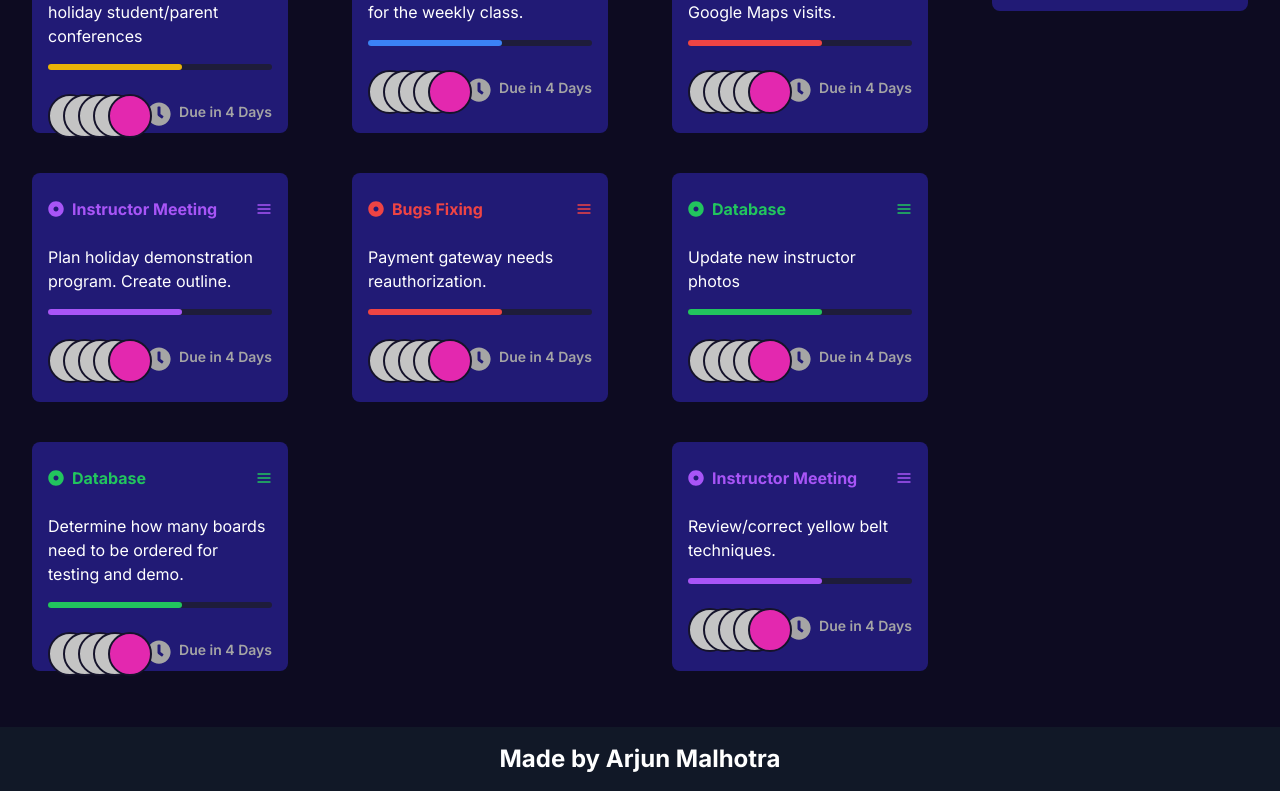
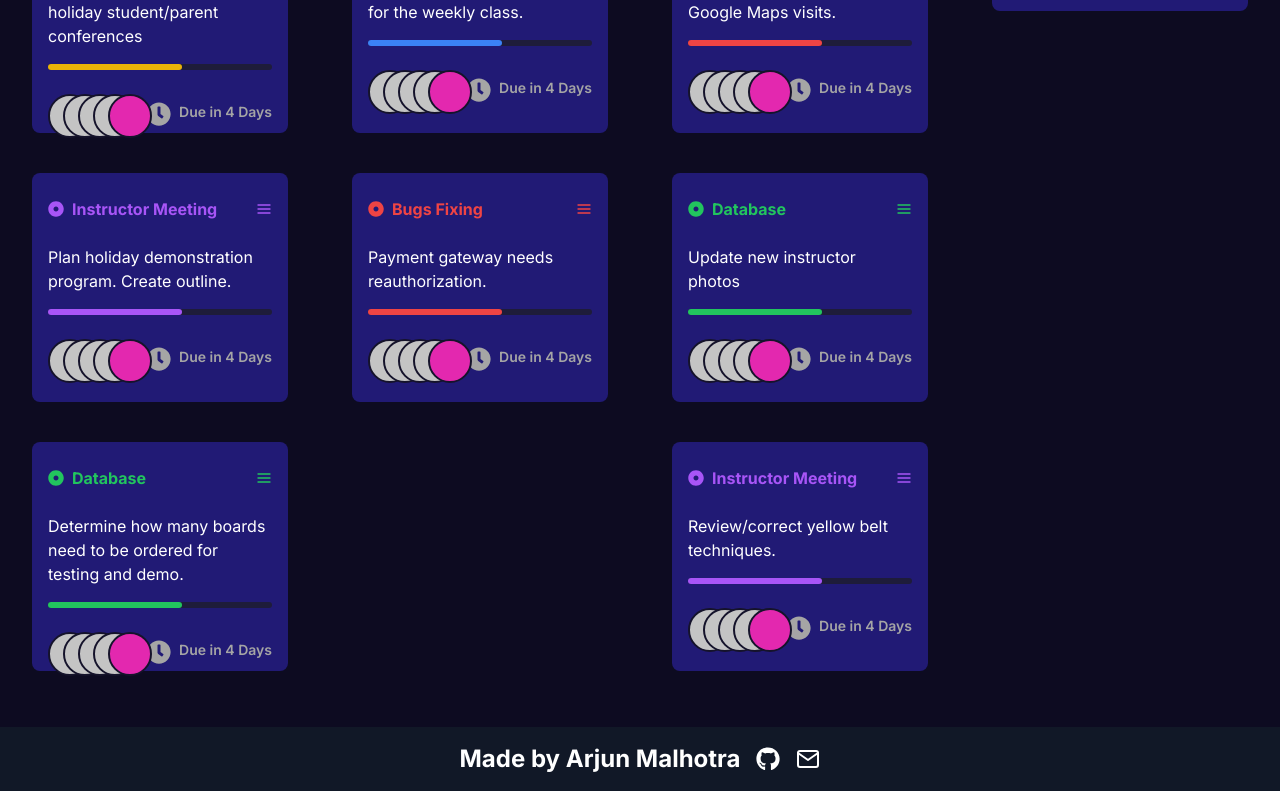
Before and after one commit to ArjunMal1311/kodagu_now_internship, a Next.js app: page / in a window 1280 px wide. Shown: the part 548-1339 px from the top of the page. Built offline with nearby package versions, Linux system fonts and the light colour scheme.

Commit message:
update footer.tsx

```diff
--- a/components/Footer.tsx
+++ b/components/Footer.tsx
@@ -1,9 +1,21 @@
+import Link from 'next/link';
 import React from 'react';
+import { FaGithub } from 'react-icons/fa';
+import { FiMail } from 'react-icons/fi';
 
 const Footer = () => {
   return (
-    <div className="bg-gray-900 text-white py-4 text-center font-bold text-2xl">
-      Made by Arjun Malhotra
+    <div className="bg-gray-900 text-white py-4 text-center font-bold text-2xl flex justify-center items-center space-x-4">
+      <h3>
+        Made by Arjun Malhotra
+      </h3>
+      <Link href="https://github.com/ArjunMal1311/">
+        <FaGithub />
+      </Link>
+
+      <Link href="mailto:hiarjun.malhotra2002@gmail.com">
+        <FiMail />
+      </Link>
     </div>
   );
 };
```
